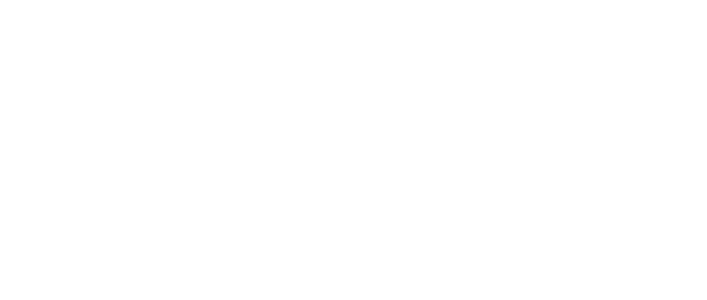
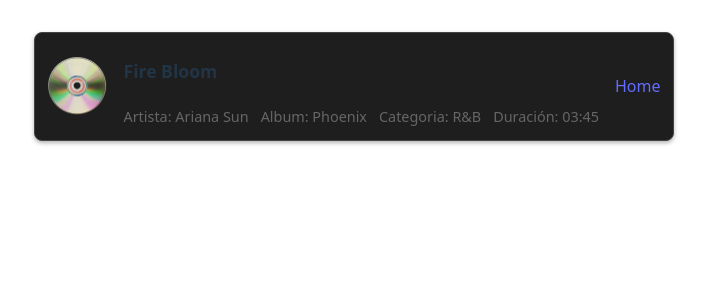
Before and after one commit to JuanCobas/react-informatorio, a React (Vite) app: page /song/a1 in a window 1280 px wide. Shown: the top 300 px of the page, without its empty margins (286-993 px from the left). Built offline with nearby package versions, Linux system fonts and the light colour scheme.

Commit message:
se agrego pagina de cancion por id

```diff
--- a/src/Components/NavBar/NavBar.tsx
+++ b/src/Components/NavBar/NavBar.tsx
@@ -1,4 +1,5 @@
 import styles from './NavBarStyles.module.css'
+import { Link } from 'react-router';
 
 function NavBar() {
 
@@ -6,6 +7,7 @@
 
         <>
             <div className={styles.container}>
+                <Link to={'/'}>Home</Link>
                 <a href="#">Canciones mas largas</a>
                 <a href="#">Canciones de Pop</a>
                 <a href="#">Canciones de Ariana Sun</a>
--- a/src/Components/SongComponents/SongCard/SongCard.tsx
+++ b/src/Components/SongComponents/SongCard/SongCard.tsx
@@ -1,6 +1,7 @@
 import type { Song } from "../../../mocked_information/Song/song.type";
 import styles from "./SongCardStyles.module.css"
 import SongPlayer from "../SongPlayer/SongPlayer";
+import { Link } from "react-router";
 
 
 
@@ -42,7 +43,7 @@
                         <span>Duración: {song.duration}</span>
                     </div>
                 </div>
-
+                <Link to={`/song/${song.id}`}>Ir a la Cancion</Link>
             </article>
             {props.isSelect ? <SongPlayer songUrl={songUrl}/> : null}
 
--- /dev/null
+++ b/src/Components/SongComponents/SongCardPage/SongCardPage.tsx
@@ -0,0 +1,49 @@
+import { useParams } from "react-router";
+import { longestSongs } from '../../../mocked_information/Song/song.info';
+import { sameCategorySongs } from '../../../mocked_information/Song/song.info';
+import { artistSongs } from '../../../mocked_information/Song/song.info';
+import { mostListenedSongs } from '../../../mocked_information/Song/song.info';
+import type { Song } from "../../../mocked_information/Song/song.type";
+import styles from './SongCardPageStyles.module.css'
+import { Link } from "react-router";
+
+const getSong = (id:string|undefined) => {
+        var song:Song | undefined;
+        song = longestSongs.find((song) => song.id === id) || sameCategorySongs.find((song) => song.id === id) || artistSongs.find((song) => song.id === id)
+        || mostListenedSongs.find((song) => song.id === id);
+
+        return song;
+
+    }
+
+
+function SongCardPage(){
+    const {id} = useParams()
+    const song = getSong(id!);
+    if (song === undefined){
+        return (<>No encontrado</>)
+    }
+
+    return(
+        <>
+            <article className={styles.song}>
+                <img src={song.picture} alt="Song Picture"/>
+
+                <div className={styles.songInfo}>
+                    <h2 className={styles.songTitle}>{song.title}</h2>
+                    <div className={styles.songDetails}>
+                        <span>Artista: {song.artist}</span>
+                        <span>Album: {song.album}</span>
+                        <span>Categoria: {song.category}</span>
+                        <span>Duración: {song.duration}</span>
+                    </div>
+                </div>
+                <Link to={'/'}>Home</Link>
+
+            </article>
+        </>
+    )
+
+}
+
+export default SongCardPage;
--- /dev/null
+++ b/src/Components/SongComponents/SongCardPage/SongCardPageStyles.module.css
@@ -0,0 +1,64 @@
+.song {
+  display: flex;
+  align-items: center;
+  gap: 16px;
+  padding: 12px;
+  border: 1px solid #444;
+  border-radius: 8px;
+  background-color: #1e1e1e;
+  box-shadow: 0 2px 4px rgba(0, 0, 0, 0.3);
+  transition: background-color 0.3s, box-shadow 0.3s;
+}
+
+.song:hover {
+  background-color: #2a2a2a;
+  box-shadow: 0 4px 12px rgba(0, 0, 0, 0.5);
+}
+
+.song img {
+  width: 60px;
+  height: 60px;
+  object-fit: cover;
+  border-radius: 8px;
+}
+
+.songInfo {
+  flex: 1;
+  display: flex;
+  flex-direction: column;
+  justify-content: center;
+  gap: 8px;
+}
+
+.songTitle {
+  font-weight: bold;
+  font-size: 1.1rem;
+  height: 24px;
+  display: flex;
+  align-items: center;
+}
+
+.songDetails {
+  display: flex;
+  flex-wrap: wrap;
+  gap: 12px;
+  color: #666;
+  font-size: 0.9rem;
+}
+
+.playButton {
+  margin-left: auto;
+  padding: 6px 12px;
+  background-color: #333;
+  color: white;
+  border: 1px solid #555;
+  border-radius: 6px;
+  font-size: 0.95rem;
+  cursor: pointer;
+  transition: background-color 0.2s, transform 0.2s;
+}
+
+.playButton:hover {
+  background-color: #555;
+  transform: scale(1.1);
+}
--- a/src/main.tsx
+++ b/src/main.tsx
@@ -3,6 +3,8 @@
 import './index.css'
 import App from './App.tsx'
 import { Routes, Route, BrowserRouter } from 'react-router'
+import SongCardPage from './Components/SongComponents/SongCardPage/SongCardPage.tsx'
+
 
 createRoot(document.getElementById('root')!).render(
   <StrictMode>
@@ -10,7 +12,7 @@
       <Routes>
         <Route path='/' element={<App/>}/>
         <Route path='/category/:id'/>
-        <Route path='/song/:id'/>
+        <Route path='/song/:id' element={<SongCardPage/>}/>
         <Route path='/favoritos'/>
       </Routes>
     </BrowserRouter>
```
Also changed, not shown: src/App.tsx (line endings or trailing spaces).
